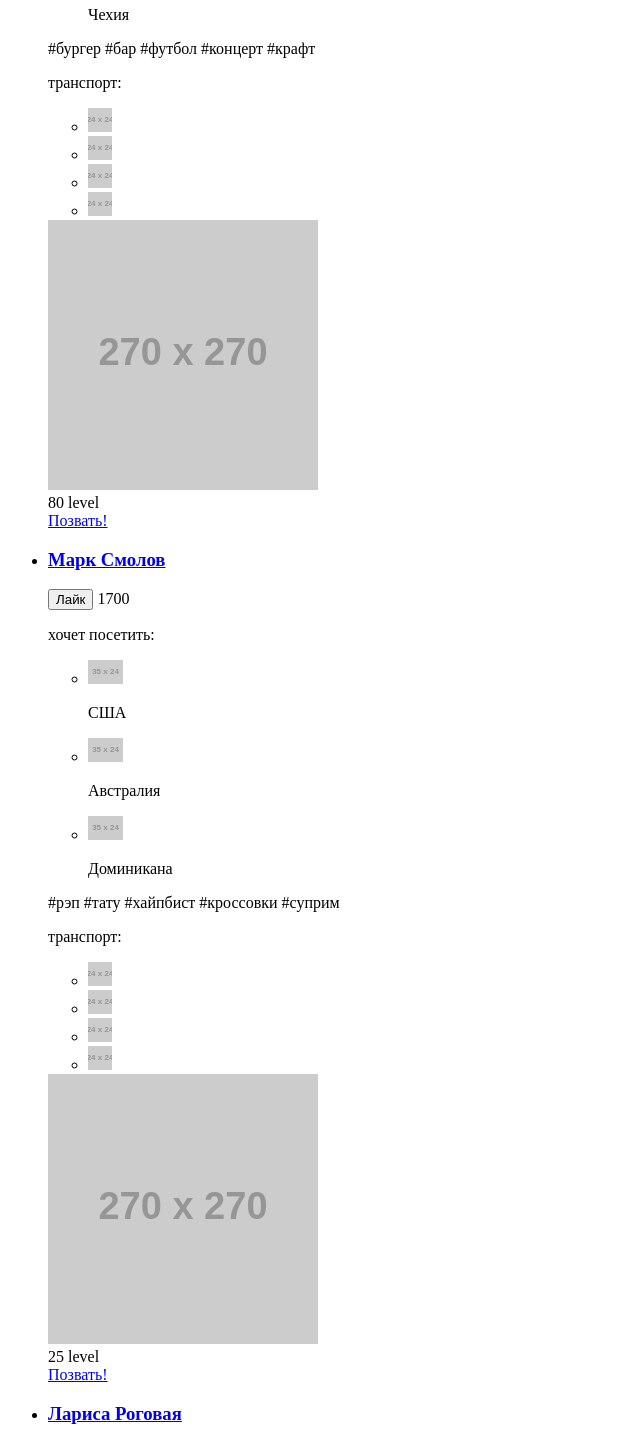
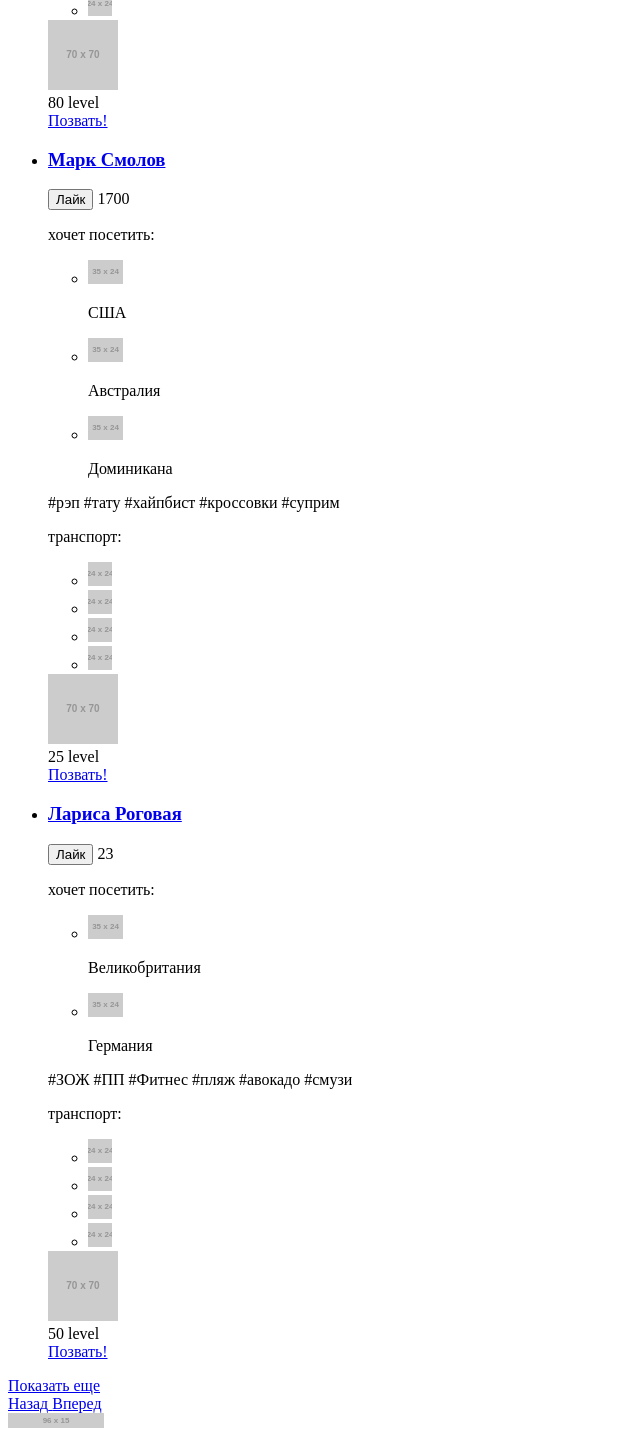
Before and after one commit to egolikov/376099-pognali-18, a website: page source/catalog.html in a window 1280 px wide. Shown: the part 1490-2924 px from the top of the page, without its empty margins (0-640 px from the left). Drawn offline with Linux system fonts and the light colour scheme.

Commit message:
Исправил размер аватарок в каталоге

```diff
--- a/source/catalog.html
+++ b/source/catalog.html
@@ -159,10 +159,10 @@
             <a href="profile.html">
               <img
                 class="pasteboard__photo photo photo--circle"
-                src="https://via.placeholder.com/270x270"
+                src="https://via.placeholder.com/70x70"
                 alt="Таня Фирсова"
-                width="270"
-                height="270"
+                width="70"
+                height="70"
               />
             </a>
             <div class="pasteboard__level level level--catalog">
@@ -249,10 +249,10 @@
             <a href="profile.html">
               <img
                 class="pasteboard__photo photo photo--circle"
-                src="https://via.placeholder.com/270x270"
+                src="https://via.placeholder.com/70x70"
                 alt="Петя Демин"
-                width="270"
-                height="270"
+                width="70"
+                height="70"
               />
             </a>
             <div class="pasteboard__level level level--catalog">
@@ -349,10 +349,10 @@
             <a href="profile.html">
               <img
                 class="pasteboard__photo photo photo--circle"
-                src="https://via.placeholder.com/270x270"
+                src="https://via.placeholder.com/70x70"
                 alt="Марк Смолов"
-                width="270"
-                height="270"
+                width="70"
+                height="70"
               />
             </a>
             <div class="pasteboard__level level level--catalog">
@@ -439,10 +439,10 @@
             <a href="profile.html">
               <img
                 class="pasteboard__photo photo photo--circle"
-                src="https://via.placeholder.com/270x270"
+                src="https://via.placeholder.com/70x70"
                 alt="Лариса Роговая"
-                width="270"
-                height="270"
+                width="70"
+                height="70"
               />
             </a>
             <div class="pasteboard__level level level--catalog">
```
